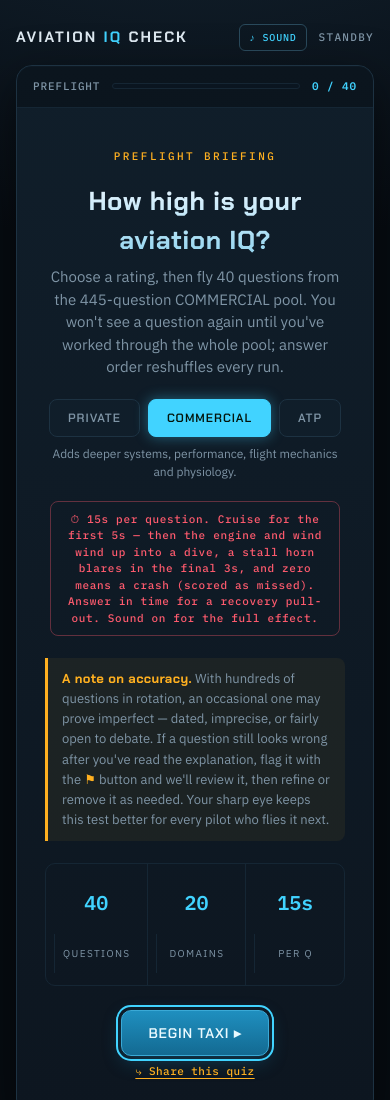
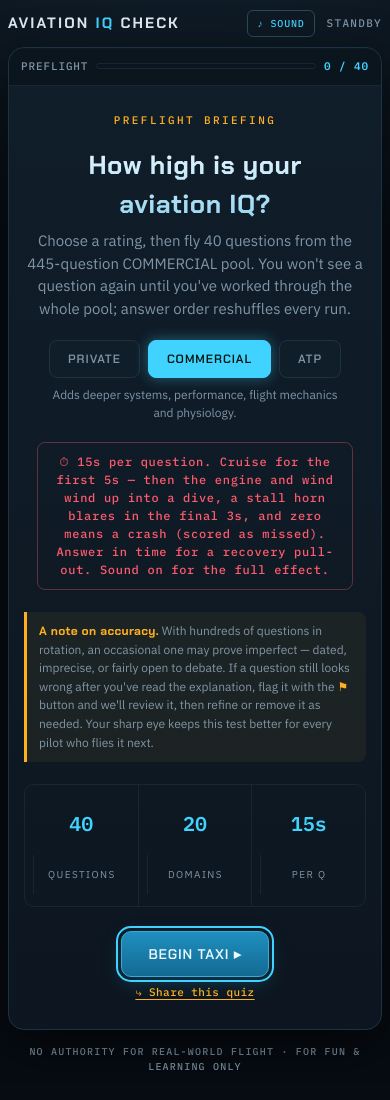
Before and after one commit to jspaller64/aviationiqtest, a plain HTML site: page index.html in a window 390 px wide. Shown: the top 1100 px of the page. Drawn offline with Linux system fonts and the light colour scheme.

Commit message:
Add files via upload

```diff
--- a/index.html
+++ b/index.html
@@ -1,3 +1,7 @@
+<!DOCTYPE html>
+<meta charset="utf-8">
+<meta name="viewport" content="width=device-width, initial-scale=1, viewport-fit=cover">
+<meta name="theme-color" content="#070c12">
 <title>Aviation IQ Check</title>
 <link rel="preconnect" href="https://fonts.googleapis.com">
 <link rel="preconnect" href="https://fonts.gstatic.com" crossorigin>
@@ -295,6 +299,16 @@
   @media (prefers-reduced-motion: reduce){
     .track > i{transition:none;}
     .panel.shake{animation:none;}
+  }
+  @media (max-width:480px){
+    body{padding:10px 8px;}
+    .body{padding:18px 13px 20px;}
+    .strip{padding:10px 12px;gap:8px;}
+    .topline{margin-bottom:10px;}
+    .hero{padding:8px 2px 2px;}
+    .notice,.warnnote{font-size:12px;padding:10px 12px;}
+    .opt{padding:12px 13px;font-size:14px;}
+    .question{margin-bottom:16px;}
   }
 </style>
 
```
